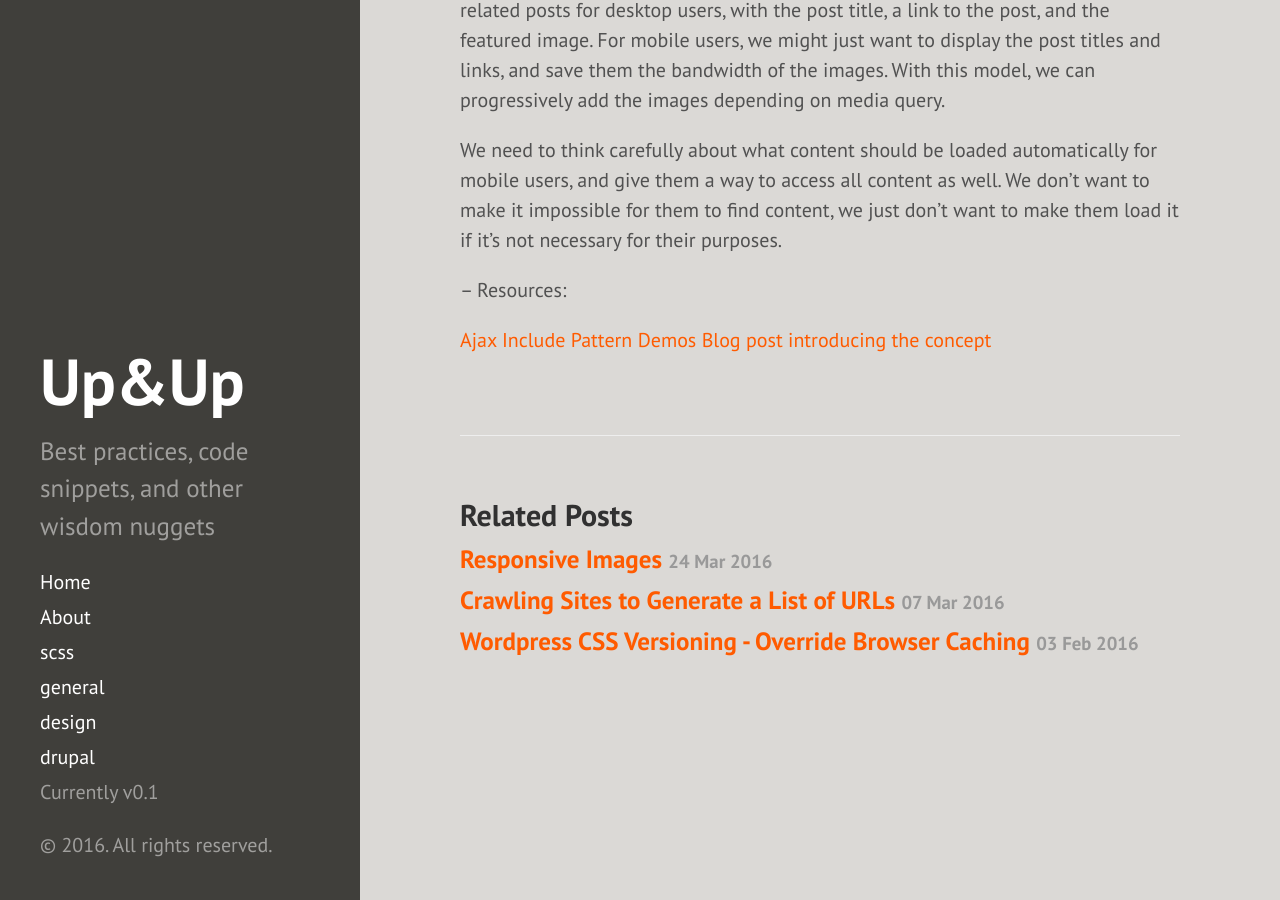
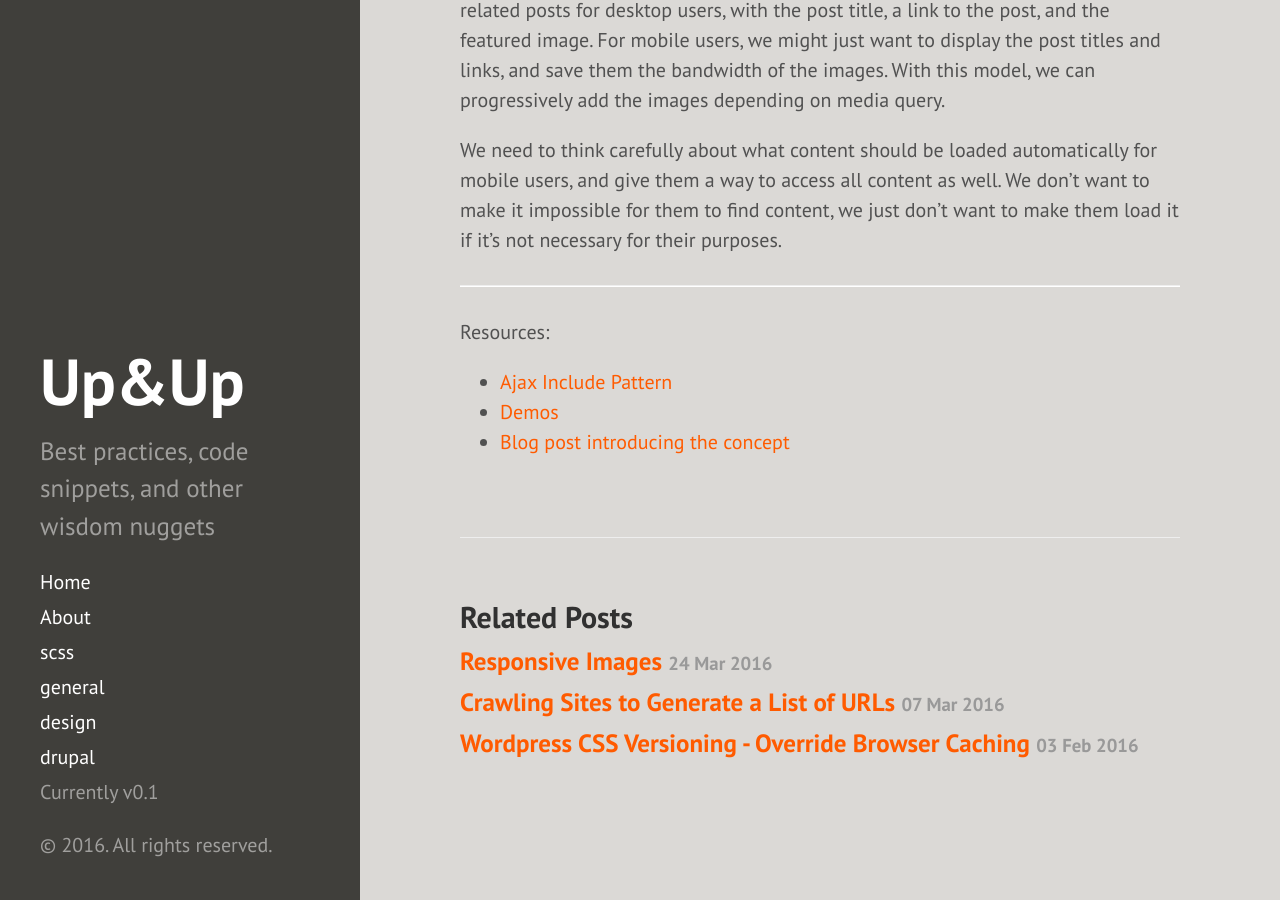
Before and after one commit to mergeweb/best_practices, a Jekyll site: the page built from _posts/2016-03-28-conditional-load.markdown, in a window 1280 px wide and 900 px high, scrolled down 5188 px. Built offline with Jekyll 4.4.1, drawn with Linux system fonts in a browser that asks for light colours; Markdown is read by kramdown in place of the engine named in the settings.

Commit message:
Format the resources

```diff
--- a/_posts/2016-03-28-conditional-load.markdown
+++ b/_posts/2016-03-28-conditional-load.markdown
@@ -144,9 +144,9 @@ An example might be a related posts feature on a blog. Say we are showing 4 rela
 
 We need to think carefully about what content should be loaded automatically for mobile users, and give them a way to access all content as well. We don't want to make it impossible for them to find content, we just don't want to make them load it if it's not necessary for their purposes.
 
---
+---
 Resources:
 
-[Ajax Include Pattern](https://github.com/filamentgroup/Ajax-Include-Pattern/)
-[Demos](http://filamentgroup.github.io/Ajax-Include-Pattern/test/functional/)
-[Blog post introducing the concept](https://www.filamentgroup.com/lab/ajax-includes-modular-content.html)
+ - [Ajax Include Pattern](https://github.com/filamentgroup/Ajax-Include-Pattern/)
+ - [Demos](http://filamentgroup.github.io/Ajax-Include-Pattern/test/functional/)
+ - [Blog post introducing the concept](https://www.filamentgroup.com/lab/ajax-includes-modular-content.html)
```
